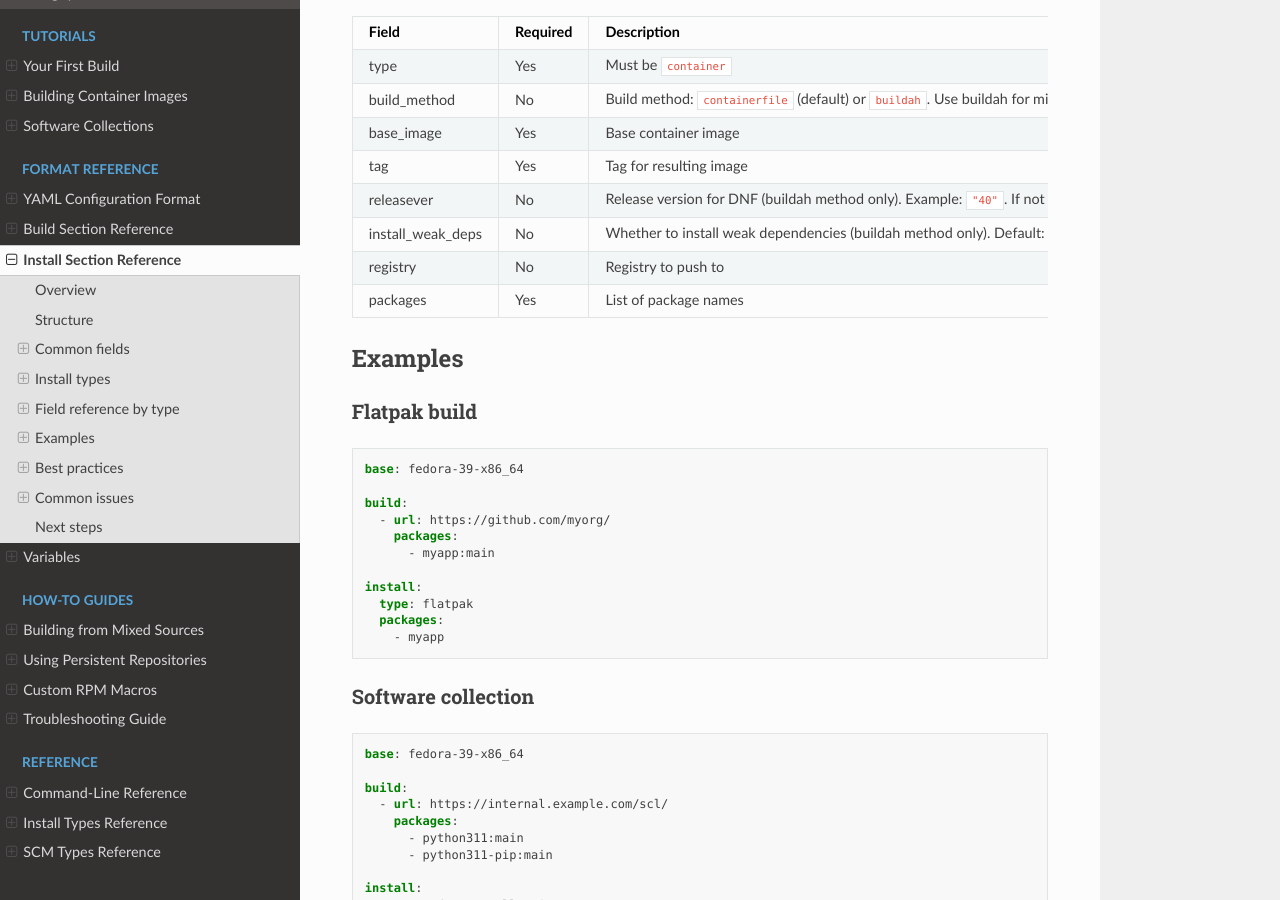
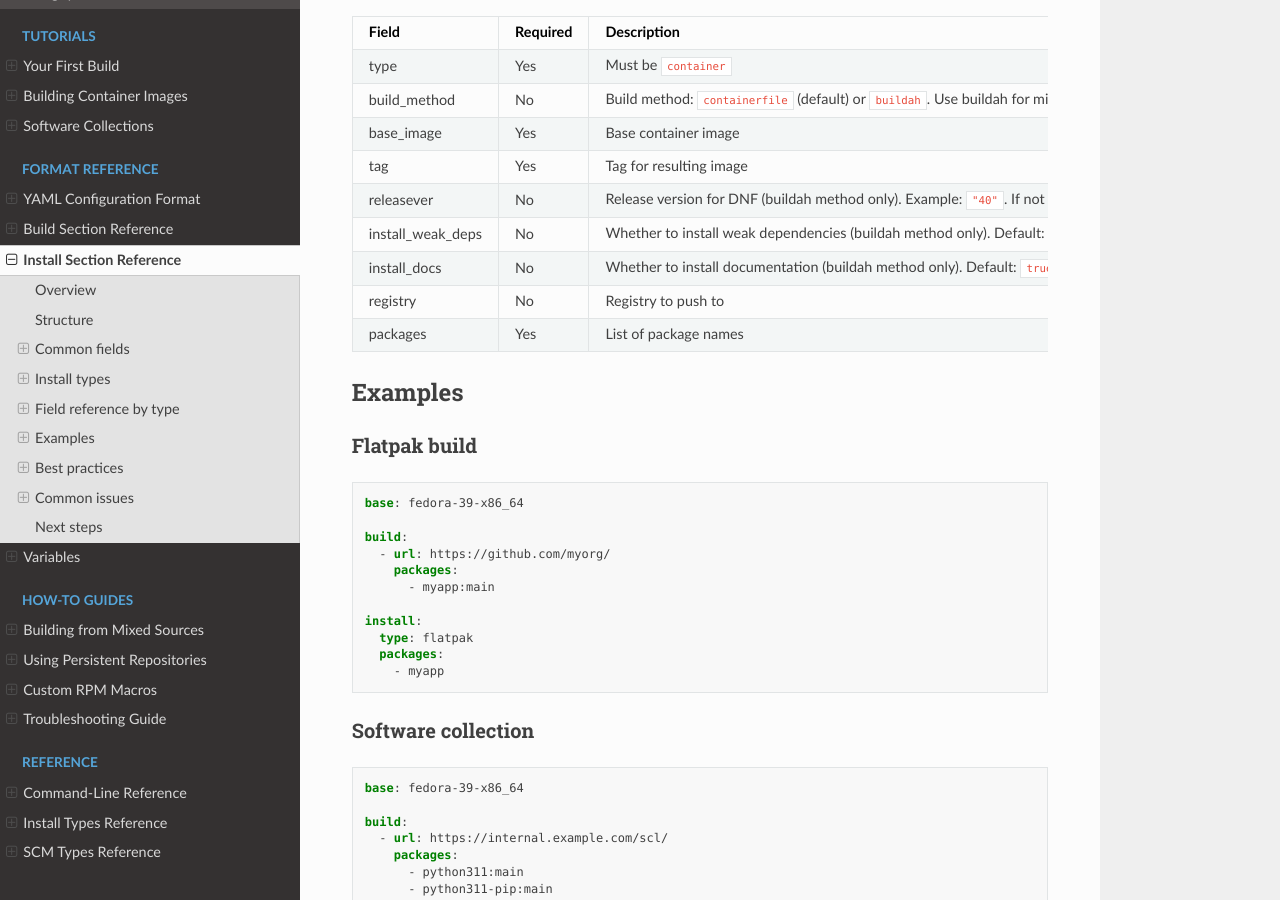
Before and after one commit to orb-rpm-build/rpm-build-assist, a Sphinx documentation site: the page built from doc/source/format/install_section.rst, in a window 1280 px wide and 900 px high, scrolled down 5133 px. Built offline with Sphinx 7.4.7 and the Read the Docs theme 3.1.0, drawn with Linux system fonts in a browser that asks for light colours; some of the changed text lies outside the part shown.

Commit message:
Add install_docs option to skip documentation in buildah containers
Adds install_docs option (default: true) for buildah container builds
to skip installing documentation files using DNF's tsflags=nodocs.
This complements install_weak_deps for creating minimal container images.

Updated documentation, example config, and test to demonstrate the option.

Co-Authored-By: Claude Sonnet 4.5 <noreply@anthropic.com>

```diff
--- a/doc/source/format/install_section.rst
+++ b/doc/source/format/install_section.rst
@@ -292,6 +292,9 @@ container
    * - install_weak_deps
      - No
      - Whether to install weak dependencies (buildah method only). Default: ``true``. Set to ``false`` for minimal images.
+   * - install_docs
+     - No
+     - Whether to install documentation (buildah method only). Default: ``true``. Set to ``false`` for minimal images.
    * - registry
      - No
      - Registry to push to
@@ -386,6 +389,7 @@ Container with buildah (scratch-based)
      tag: company/myapp:minimal
      releasever: "40"
      install_weak_deps: false  # Exclude weak dependencies
+     install_docs: false       # Exclude documentation
      packages:
        - myapp
        - bash              # For container shell
```
Also changed, not shown: 3 other files.
